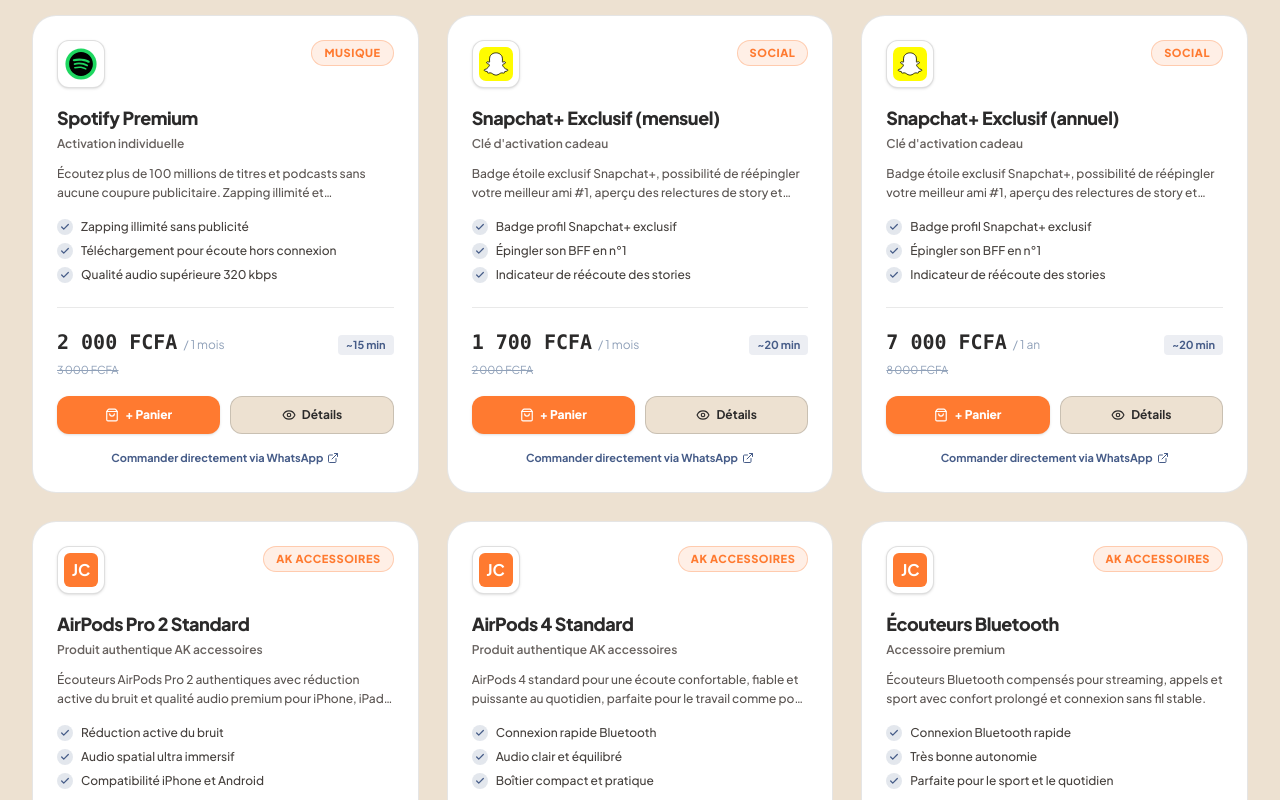
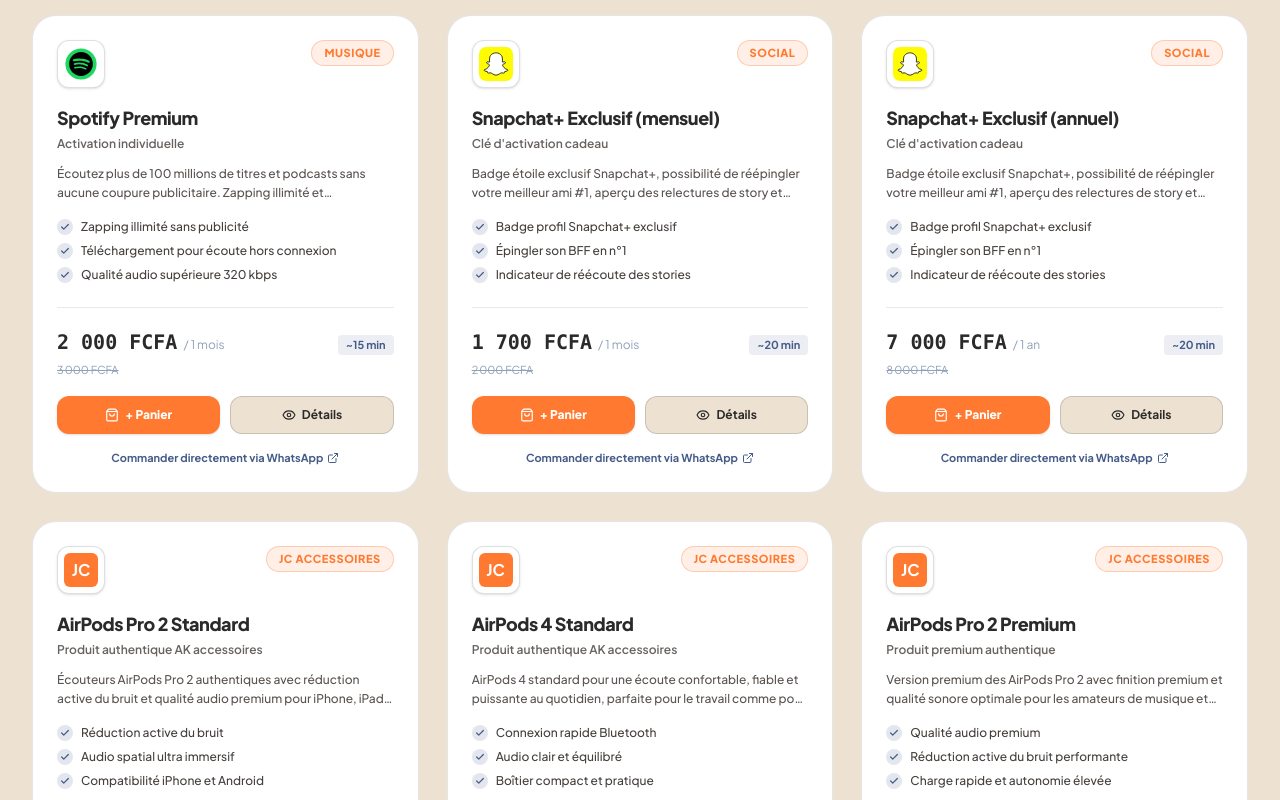
Before and after one commit to Yamisukeihiro/JC_SERVIC, a React (Vite) app: page / in a window 1280 px wide. Shown: the part 2743-3543 px from the top of the page. Built offline with nearby package versions, Linux system fonts and the light colour scheme.

Commit message:
Modify accessory product details and pricing
Updated product details for accessories, including price adjustments and tag changes.

```diff
--- a/src/data/services.ts
+++ b/src/data/services.ts
@@ -264,7 +264,7 @@ export const SERVICES_DATA: Service[] = [
       'Compatibilité iPhone et Android',
       'Livraison rapide et sécurisée',
     ],
-    tag: 'AK ACCESSOIRES',
+    tag: 'JC ACCESSOIRES',
     deliveryTime: '15 min',
     guarantee: 'Garantie 30 jours',
     accountType: 'Produit authentique AK accessoires',
@@ -274,7 +274,7 @@ export const SERVICES_DATA: Service[] = [
     name: 'AirPods 4 Standard',
     category: 'accessories',
     iconKey: 'airpods',
-    basePrice: 6000,
+    basePrice: 7000,
     duration: '1 article',
     description: 'AirPods 4 standard pour une écoute confortable, fiable et puissante au quotidien, parfaite pour le travail comme pour les loisirs.',
     features: [
@@ -283,36 +283,17 @@ export const SERVICES_DATA: Service[] = [
       'Boîtier compact et pratique',
       'Compatible Apple & Android',
     ],
-    tag: 'AK ACCESSOIRES',
+    tag: 'JC ACCESSOIRES',
     deliveryTime: '15 min',
     guarantee: 'Garantie 30 jours',
     accountType: 'Produit authentique AK accessoires',
-  },
-  {
-    id: 'earbuds-bluetooth',
-    name: 'Écouteurs Bluetooth',
-    category: 'accessories',
-    iconKey: 'earbuds',
-    basePrice: 2500,
-    duration: '1 article',
-    description: 'Écouteurs Bluetooth compensés pour streaming, appels et sport avec confort prolongé et connexion sans fil stable.',
-    features: [
-      'Connexion Bluetooth rapide',
-      'Très bonne autonomie',
-      'Parfaite pour le sport et le quotidien',
-      'Légers et confortables',
-    ],
-    tag: 'AK ACCESSOIRES',
-    deliveryTime: '15 min',
-    guarantee: 'Garantie 30 jours',
-    accountType: 'Accessoire premium',
   },
   {
     id: 'airpods-pro-2-premium',
     name: 'AirPods Pro 2 Premium',
     category: 'accessories',
     iconKey: 'airpods',
-    basePrice: 10000,
+    basePrice: 8000,
     duration: '1 article',
     description: 'Version premium des AirPods Pro 2 avec finition premium et qualité sonore optimale pour les amateurs de musique et streaming.',
     features: [
@@ -321,7 +302,7 @@ export const SERVICES_DATA: Service[] = [
       'Charge rapide et autonomie élevée',
       'Design robuste et élégant',
     ],
-    tag: 'AK ACCESSOIRES',
+    tag: 'JC ACCESSOIRES',
     deliveryTime: '15 min',
     guarantee: 'Garantie 30 jours',
     accountType: 'Produit premium authentique',
@@ -340,57 +321,21 @@ export const SERVICES_DATA: Service[] = [
       'Meilleure stabilité de connexion',
       'Parfait pour télécalls et musique',
     ],
-    tag: 'AK ACCESSOIRES',
+    tag: 'JC ACCESSOIRES',
     deliveryTime: '15 min',
     guarantee: 'Garantie 30 jours',
     accountType: 'Produit premium authentique',
   },
-  {
-    id: 'chargeur-apple',
-    name: 'Chargeur Apple authentique',
-    category: 'accessories',
-    iconKey: 'charger',
-    basePrice: 3000,
-    duration: '1 article',
-    description: 'Chargeur Apple authentique conçu pour une charge rapide, sécurisée et fiable sur iPhone, iPad et autres appareils compatibles.',
-    features: [
-      'Charge rapide et sécurisée',
-      'Fiabilité certifiée',
-      'Compatible Apple standard',
-      'Parfait pour usage quotidien',
-    ],
-    tag: 'AK ACCESSOIRES',
-    deliveryTime: '15 min',
-    guarantee: 'Garantie 30 jours',
-    accountType: 'Chargeur authentique',
-  },
-  {
-    id: 'cable-usb-c-lightning',
-    name: 'Câble USB-C vers Lightning',
-    category: 'accessories',
-    iconKey: 'cable',
-    basePrice: 1500,
-    duration: '1 article',
-    description: 'Câble USB-C vers Lightning fiable, idéal pour recharger et synchroniser vos appareils Apple en toute simplicité.',
-    features: [
-      'Charge rapide et fiable',
-      'Synchronisation compatible Apple',
-      'Résistance à l\'usage quotidien',
-      'Facile à transporter',
-    ],
-    tag: 'AK ACCESSOIRES',
-    deliveryTime: '15 min',
-    guarantee: 'Garantie 30 jours',
-    accountType: 'Câble authentique',
-  },
+
+
 
   // 6. Stockage & Sécurité
   {
-    id: 'google-one-100',
-    name: 'Google One 100 Go',
+    id: 'google-one-400',
+    name: 'Google One 400 Go',
     category: 'storage',
     iconKey: 'google-one',
-    basePrice: 7000,
+    basePrice: 4000,
     duration: '1 mois',
     description: 'Stockage cloud Google One 100 Go pour sauvegarder photos, vidéos et fichiers importants en toute sécurité.',
     features: [
```
